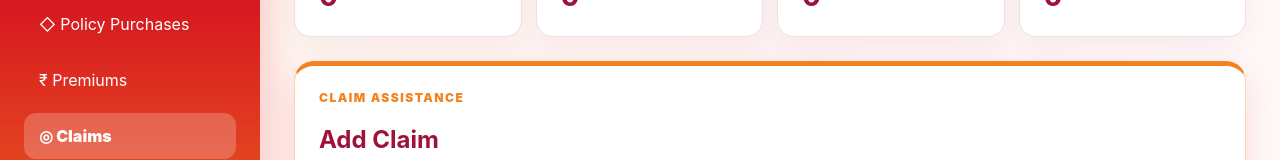
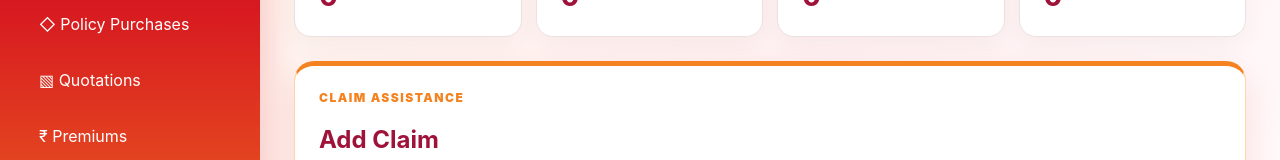
Before and after one commit to mummy7791/insurance-app, a React (Vite) app in the folder frontend/: page /claims in a window 1280 px wide. Shown: the part 410-570 px from the top of the page. Built offline with nearby package versions, Linux system fonts and the light colour scheme; no server answers; sample sign-in values are in the browser's storage.

Commit message:
fix quotation menu visibility by role

```diff
--- a/frontend/src/components/Sidebar.tsx
+++ b/frontend/src/components/Sidebar.tsx
@@ -30,7 +30,6 @@ const customerMenu = [
   { name: "Insurance Plans", path: "/insurance-plans", icon: "◇" },
   { name: "My Policies", path: "/policies", icon: "▣" },
   { name: "My Quotations", path: "/quotations", icon: "▧" },
-  { name: "Quotations", path: "/quotations", icon: "▧", roles: ["admin", "bm", "unit_manager", "agency_manager", "agent"] },
   { name: "Policy Services", path: "/policy-services", icon: "↻" },
   { name: "Premiums", path: "/premiums", icon: "₹" },
   { name: "Claims", path: "/claims", icon: "◎" },
@@ -57,6 +56,7 @@ const menuItems: MenuItem[] = [
   { name: "Policies", path: "/policies", icon: "▣", roles: ["admin", "bm", "unit_manager", "agency_manager", "agent"] },
   { name: "Policy Services", path: "/policy-services", icon: "↻", roles: ["admin", "bm", "unit_manager", "agency_manager", "agent"] },
   { name: "Policy Purchases", path: "/policy-purchases", icon: "◇", roles: ["admin", "bm", "unit_manager", "agency_manager"] },
+  { name: "Quotations", path: "/quotations", icon: "▧", roles: ["admin", "bm", "unit_manager", "agency_manager", "agent"] },
   { name: "Premiums", path: "/premiums", icon: "₹", roles: ["admin", "bm", "unit_manager", "agency_manager", "agent"] },
   { name: "Claims", path: "/claims", icon: "◎", roles: ["admin", "bm", "unit_manager", "agency_manager", "agent"] },
   { name: "KYC & Documents", path: "/documents", icon: "▤", roles: ["admin", "bm", "unit_manager", "agency_manager", "agent"] },
```
